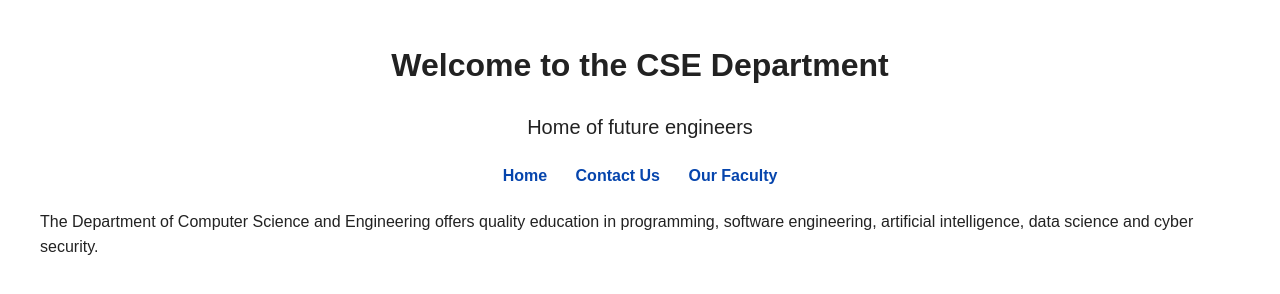
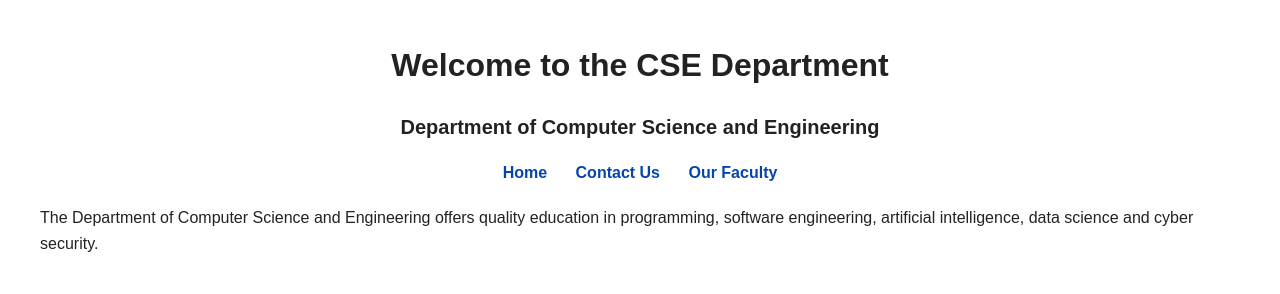
Before and after one commit to lovelithK/college-department-website, a plain HTML site: page index.html in a window 1280 px wide. Drawn offline with Linux system fonts and the light colour scheme.

Commit message:
Update home page heading

```diff
--- a/index.html
+++ b/index.html
@@ -8,7 +8,7 @@
 </head>
 <body>
   <h1>Welcome to the CSE Department</h1>
-  <p class="tagline">Home of future engineers</p>
+  <h2 class="tagline">Department of Computer Science and Engineering</h2>
 
   <nav>
     <a href="index.html">Home</a>
```
